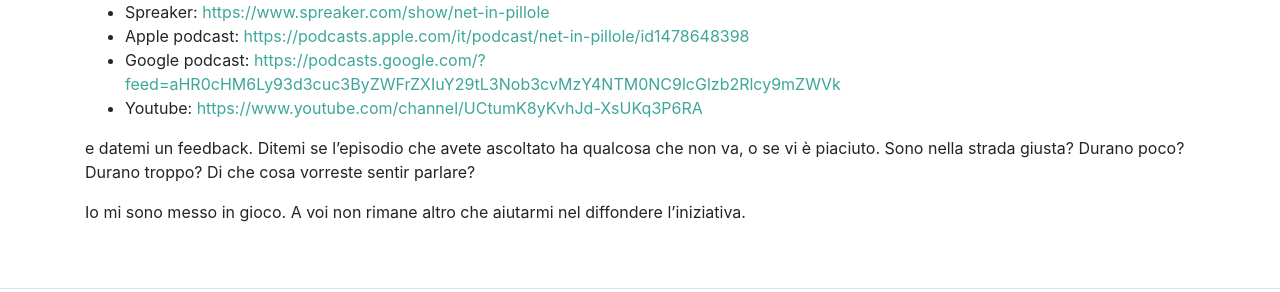
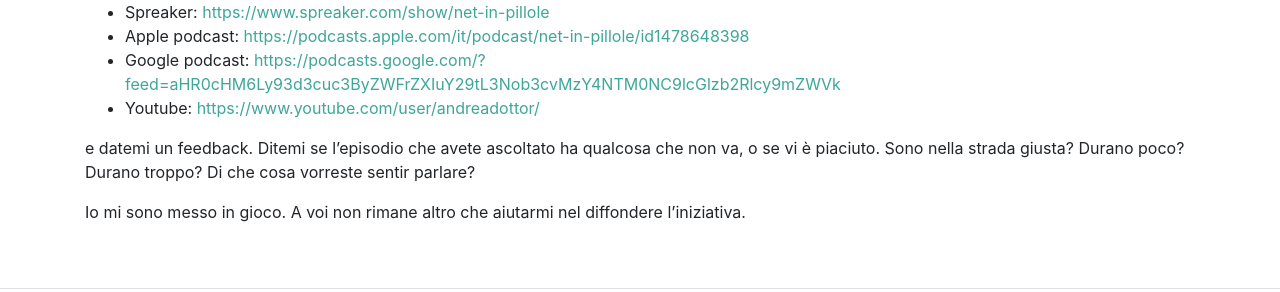
Before and after one commit to andreadottor/abc.dottor.net, a Jekyll site: the page built from _posts/2019-09-13-podcast-dotnet-in-pillole.md, in a window 1280 px wide. Shown: the part 1060-1352 px from the top of the page. Built offline with Jekyll 4.4.1, drawn with Linux system fonts in a browser that asks for light colours; comment, search, counter and statistics services are not loaded; part of the change alters nothing that is shown.

Commit message:
edit link youtube

```diff
--- a/_posts/2019-09-13-podcast-dotnet-in-pillole.md
+++ b/_posts/2019-09-13-podcast-dotnet-in-pillole.md
@@ -28,7 +28,7 @@ Quindi, ora non vi rimane che seguire il mio podcast nel canale/sito/piattaforma
 - Spreaker: [https://www.spreaker.com/show/net-in-pillole](https://www.spreaker.com/show/net-in-pillole)
 - Apple podcast: [https://podcasts.apple.com/it/podcast/net-in-pillole/id1478648398](https://podcasts.apple.com/it/podcast/net-in-pillole/id1478648398)
 - Google podcast: [https://podcasts.google.com/?feed=aHR0cHM6Ly93d3cuc3ByZWFrZXIuY29tL3Nob3cvMzY4NTM0NC9lcGlzb2Rlcy9mZWVk](https://podcasts.google.com/?feed=aHR0cHM6Ly93d3cuc3ByZWFrZXIuY29tL3Nob3cvMzY4NTM0NC9lcGlzb2Rlcy9mZWVk)
-- Youtube: [https://www.youtube.com/channel/UCtumK8yKvhJd-XsUKq3P6RA](https://www.youtube.com/channel/UCtumK8yKvhJd-XsUKq3P6RA)
+- Youtube: [https://www.youtube.com/user/andreadottor/](https://www.youtube.com/user/andreadottor/)
 
 e datemi un feedback. Ditemi se l'episodio che avete ascoltato ha qualcosa che non va, o se vi è piaciuto. Sono nella strada giusta? Durano poco? Durano troppo? Di che cosa vorreste sentir parlare?
 
```
